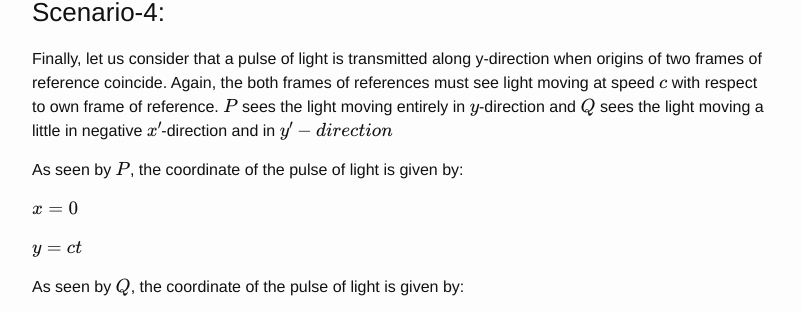
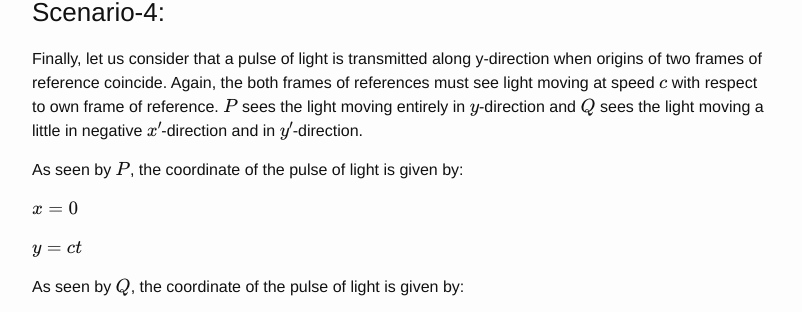
Before and after one commit to scimad/scimad.github.io, a Jekyll site: the page built from _posts/2020-05-04-special-relativity.markdown, in a window 1280 px wide and 900 px high, scrolled down 4394 px. Shown: the part 141-453 px from the top of the window, without its empty margins (238-1040 px from the left). Built offline with Jekyll 4.4.1, drawn with Linux system fonts in a browser that asks for light colours; formulas are drawn with MathJax 3.

Commit message:
Fix mathjax $

```diff
--- a/_posts/2020-05-04-special-relativity.markdown
+++ b/_posts/2020-05-04-special-relativity.markdown
@@ -175,7 +175,7 @@ t' = A(t - x\frac{v}{c^2})
 $$
 
 ### Scenario-4:
-Finally, let us consider that a pulse of light is transmitted along y-direction when origins of two frames of reference coincide. Again, the both frames of references must see light moving at speed $c$ with respect to own frame of reference. $P$ sees the light moving entirely in $y$-direction and $Q$ sees the light moving a little in negative $x'$-direction and in $y'-direction$
+Finally, let us consider that a pulse of light is transmitted along y-direction when origins of two frames of reference coincide. Again, the both frames of references must see light moving at speed $c$ with respect to own frame of reference. $P$ sees the light moving entirely in $y$-direction and $Q$ sees the light moving a little in negative $x'$-direction and in $y'$-direction.
 
 As seen by $P$, the coordinate of the pulse of light is given by:
 
```
